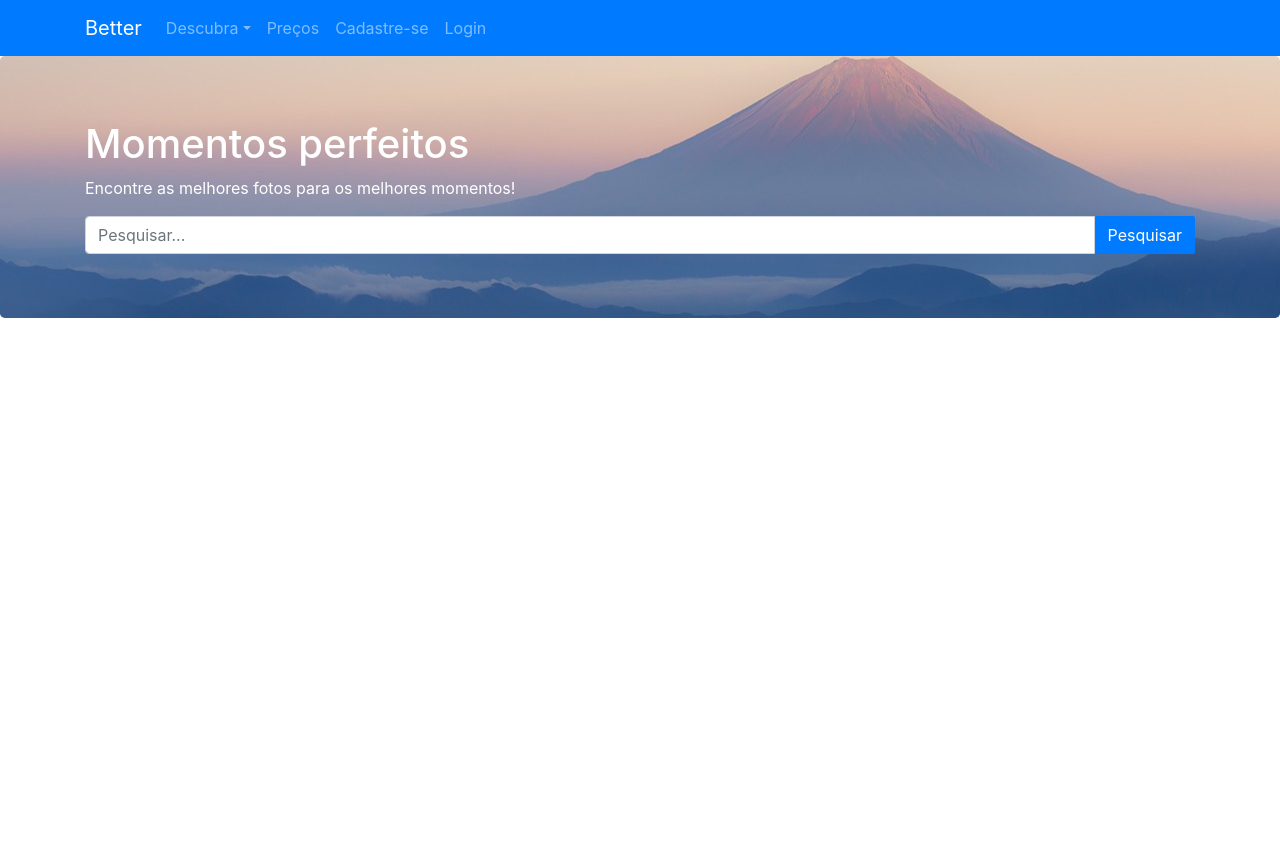
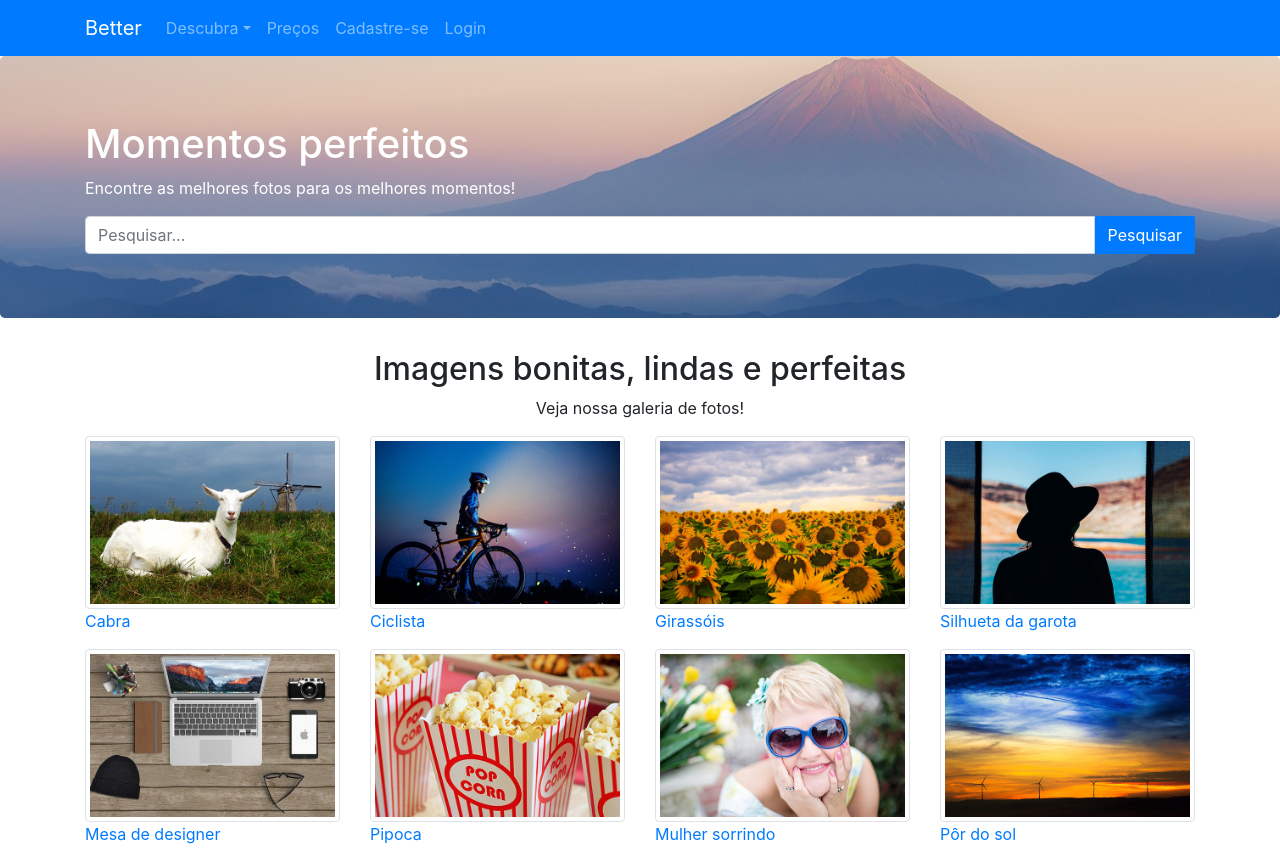
Before and after one commit to devrodrigues/bootstrap4-casaDoCodigo, a plain HTML site: page index.html in a window 1280 px wide. Before the commit the page ends 800 px from the top, so only its background shows below. Drawn offline with Linux system fonts and the light colour scheme.

Commit message:
Criando galeria de fotos

```diff
--- a/index.html
+++ b/index.html
@@ -43,7 +43,8 @@
        </div>
       </nav>
 
-      <main class="jumbotron">
+      <main >
+        <section class="jumbotron">
           <div class="container">
             <h1>Momentos perfeitos</h1>
             <p>Encontre as melhores fotos para os melhores momentos!</p>
@@ -55,7 +56,30 @@
               </span>
             </form>
           </div>
+        </section>
+
+
+        <section class="container">
+          <h2 class="text-center">Imagens bonitas, lindas e perfeitas</h2>
+          <p class="text-center">
+            Veja nossa galeria de fotos!
+          </p>
+
+          <!--Desktops grandes: xl | Desktops 'normais': lg | Tablets: md | Mobile: sm-->
+          <div class="row">
+            <a class="col-lg-3 col-md-4 col-sm-6" href="#"><figure><img class="img-fluid img-thumbnail" src="./assets/img/cabra.jpg" alt="Cabra no pasto"><figcaption>Cabra</figcaption></figure></a>
+            <a class="col-lg-3 col-md-4 col-sm-6" href="#"><figure><img class="img-fluid img-thumbnail" src="./assets/img/ciclista.jpg" alt="Ciclista à noite"><figcaption>Ciclista</figcaption></figure></a>
+            <a class="col-lg-3 col-md-4 col-sm-6" href="#"><figure><img class="img-fluid img-thumbnail" src="./assets/img/girassois.jpg" alt="Girassóis no campo"><figcaption>Girassóis</figcaption></figure></a>
+            <a class="col-lg-3 col-md-4 col-sm-6" href="#"><figure><img class="img-fluid img-thumbnail" src="./assets/img/garota-silhueta.jpg" alt="Silhueta da garota"><figcaption>Silhueta da garota</figcaption></figure></a>
+            <a class="col-lg-3 col-md-4 col-sm-6" href="#"><figure><img class="img-fluid img-thumbnail" src="./assets/img/mesa-designer.jpg" alt="Mesa de designer"><figcaption>Mesa de designer</figcaption></figure></a>
+            <a class="col-lg-3 col-md-4 col-sm-6" href="#"><figure><img class="img-fluid img-thumbnail" src="./assets/img/pipoca.jpg" alt="Pipoca"><figcaption>Pipoca</figcaption></figure></a>
+            <a class="col-lg-3 col-md-4 col-sm-6" href="#"><figure><img class="img-fluid img-thumbnail" src="./assets/img/garota-feliz.jpg" alt="Mulher sorrindo"><figcaption>Mulher sorrindo</figcaption></figure></a>
+            <a class="col-lg-3 col-md-4 col-sm-6" href="#"><figure><img class="img-fluid img-thumbnail" src="./assets/img/sunset.jpg" alt="Pôr do sol"><figcaption></figcaption>Pôr do sol</figure></a>
+          </div>
+        </section>
       </main>
+
+
 
 
     <script
```
Lines whose indentation alone changed are shown as unchanged.
